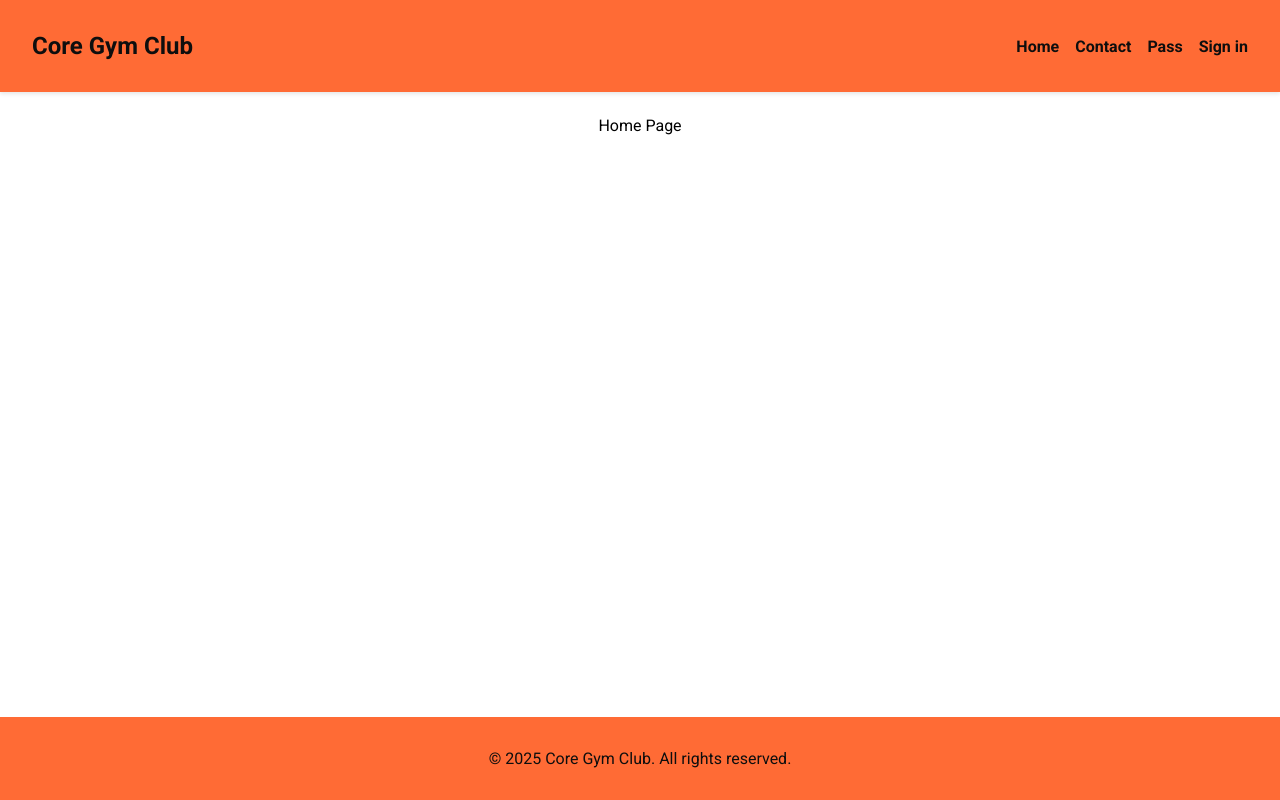
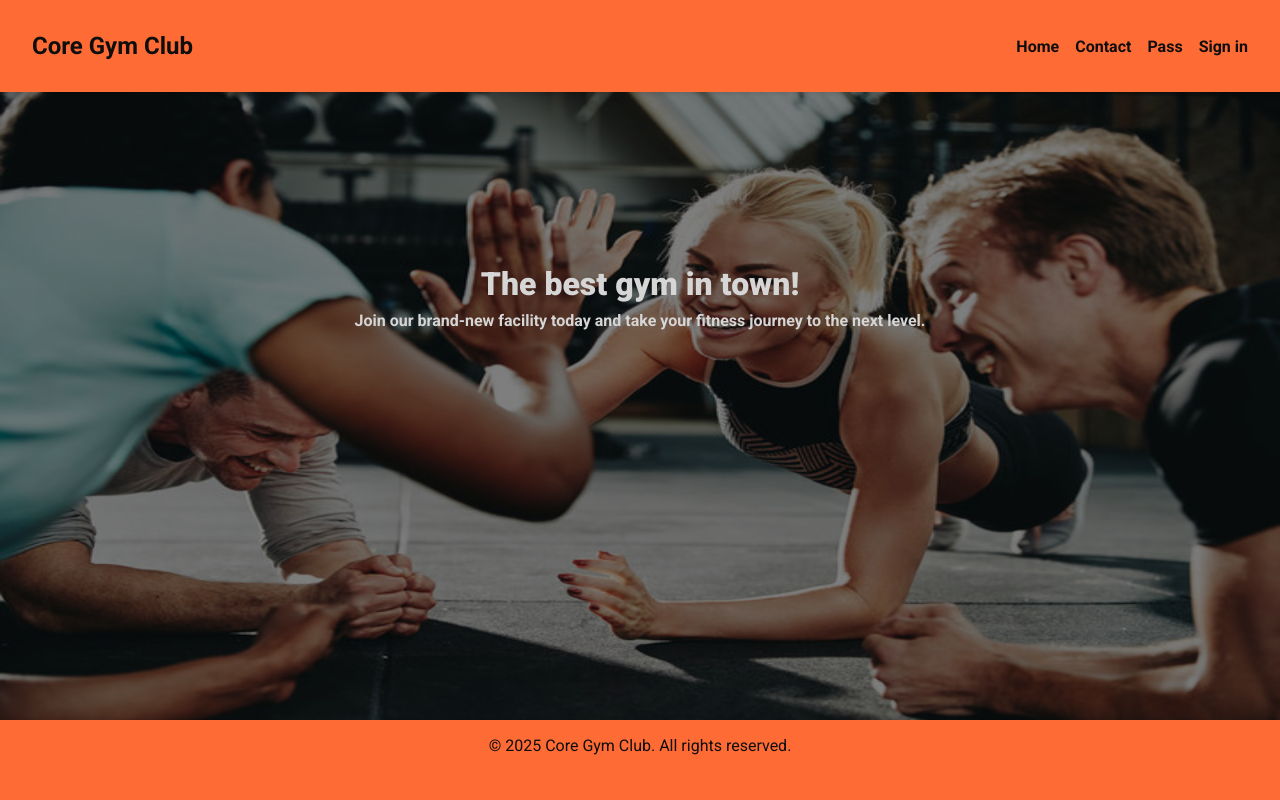
Before and after one commit to win24-project/Frontend, a React (Vite) app: page / in a window 1280 px wide. Built offline with nearby package versions, Linux system fonts and the light colour scheme.

Commit message:
add hero section to front page

```diff
--- a/src/components/BurgerMenu/BurgerMenu.module.css
+++ b/src/components/BurgerMenu/BurgerMenu.module.css
@@ -1,6 +1,6 @@
 .burgerMenuContainer {
     position: relative;
-
+    z-index: 100;
 }
 @media (min-width: 920px) {
         .burgerMenuContainer {
--- a/src/components/Footer/Footer.module.css
+++ b/src/components/Footer/Footer.module.css
@@ -1,5 +1,8 @@
 .footer {
+
+  width: 100%;
+  height: 80px;
   background: var(--primary-color);
   text-align: center;
-  padding: 1rem;
+  z-index: 10;
 }
--- /dev/null
+++ b/src/components/HeroSection/HeroSection.jsx
@@ -0,0 +1,16 @@
+import styles from './HeroSection.module.css'
+
+function HeroSection() {
+  return (
+    <div className={styles.heroContainer}>
+        <img className={styles.heroImg} alt="image of a group of people training and giving a high five" src="/images/core-gym-club-highfive.jpg"/>
+        <div className={styles.overlay}></div>
+        <div className={styles.heroContent}>
+            <h2>The best gym in town!</h2>
+            <p>Join our brand-new facility today and take your fitness journey to the next level.</p>
+        </div>
+    </div>
+  )
+}
+
+export default HeroSection
--- /dev/null
+++ b/src/components/HeroSection/HeroSection.module.css
@@ -0,0 +1,37 @@
+.heroContainer {
+    position: absolute;
+    left: 0;
+    width: 100%;
+    height: 80%;
+}
+.heroImg {
+    height: 100%;
+    width: 100%;
+}
+.overlay {
+  position: absolute;
+  top: 0;
+  left: 0;
+  width: 100%;
+  height: 100%;
+  background: rgba(0, 0, 0, 0.5);
+}
+.heroContent {
+  position: absolute;
+  top: 30%;
+  left: 50%;
+  transform: translate(-50%, -50%);
+  text-align: center;
+  z-index: 2;
+  border-radius: 8px;
+}
+.heroContent h2 {
+  font: var(--heading-extra-big);
+  color: var(--highlight);
+  margin-bottom: 0.5rem;
+}
+.heroContent p {
+  font: var(--heading-medium);
+  color: var(--highlight);
+  margin: 0 auto;
+}
--- a/src/components/Layout/Layout.module.css
+++ b/src/components/Layout/Layout.module.css
@@ -6,8 +6,6 @@
 
 .main {
   flex: 1;
-  /* max-width: 1200px; */
   max-width: 100dvw;
   margin: 0 auto;
-  padding: 1.5rem;
 }
--- a/src/components/NavBar/NavBar.module.css
+++ b/src/components/NavBar/NavBar.module.css
@@ -2,10 +2,10 @@
   background: var(--primary-color);
   padding: 2rem;
   box-shadow: 0 2px 4px rgba(0,0,0,0.1);
+  z-index: 10;
 }
 
 .header .container {
-  /* max-width: 1200px; */
   max-width: 100dvw;
   margin: 0 auto;
   display: flex;
--- a/src/global/globalStyles.css
+++ b/src/global/globalStyles.css
@@ -18,6 +18,7 @@ body {
 --dark-color: #0E0E0E;
 /* typeography */
 --font-family:"Roboto", sans-serif;
+--heading-extra-big: 900 2rem var(--font-family);
 --heading-big: 700 1.5rem var(--font-family);
 --heading-medium: 700 1rem var(--font-family);
 --heading-small: 600 0.75rem var(--font-family);
--- a/src/pages/Home.jsx
+++ b/src/pages/Home.jsx
@@ -1,7 +1,8 @@
+import HeroSection from "../components/HeroSection/HeroSection"
 
 const Home = () => {
   return (
-    <div>Home Page</div>
+    <HeroSection/>
   )
 }
 
```
Also changed, not shown: public/images/core-gym-club-highfive.jpg (added).
